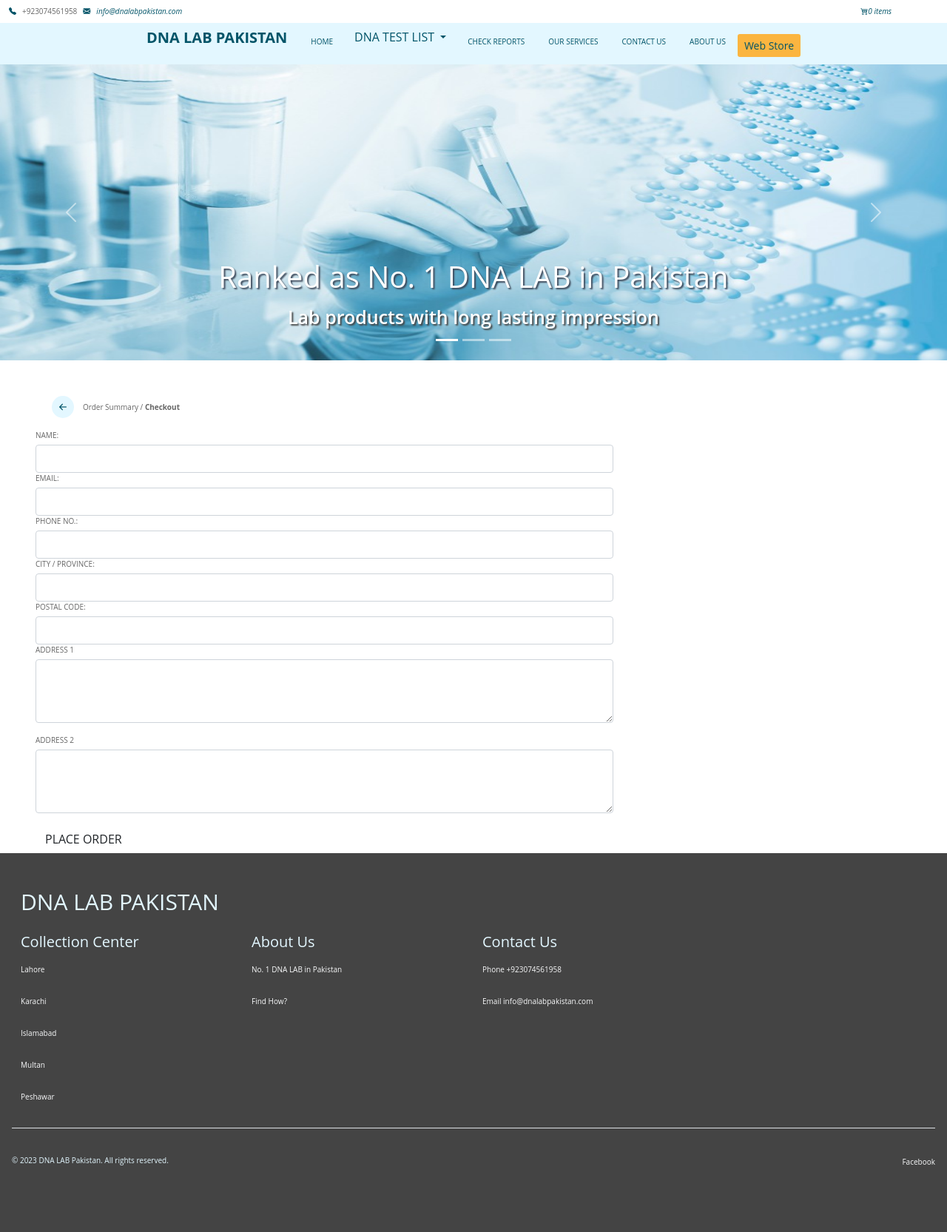
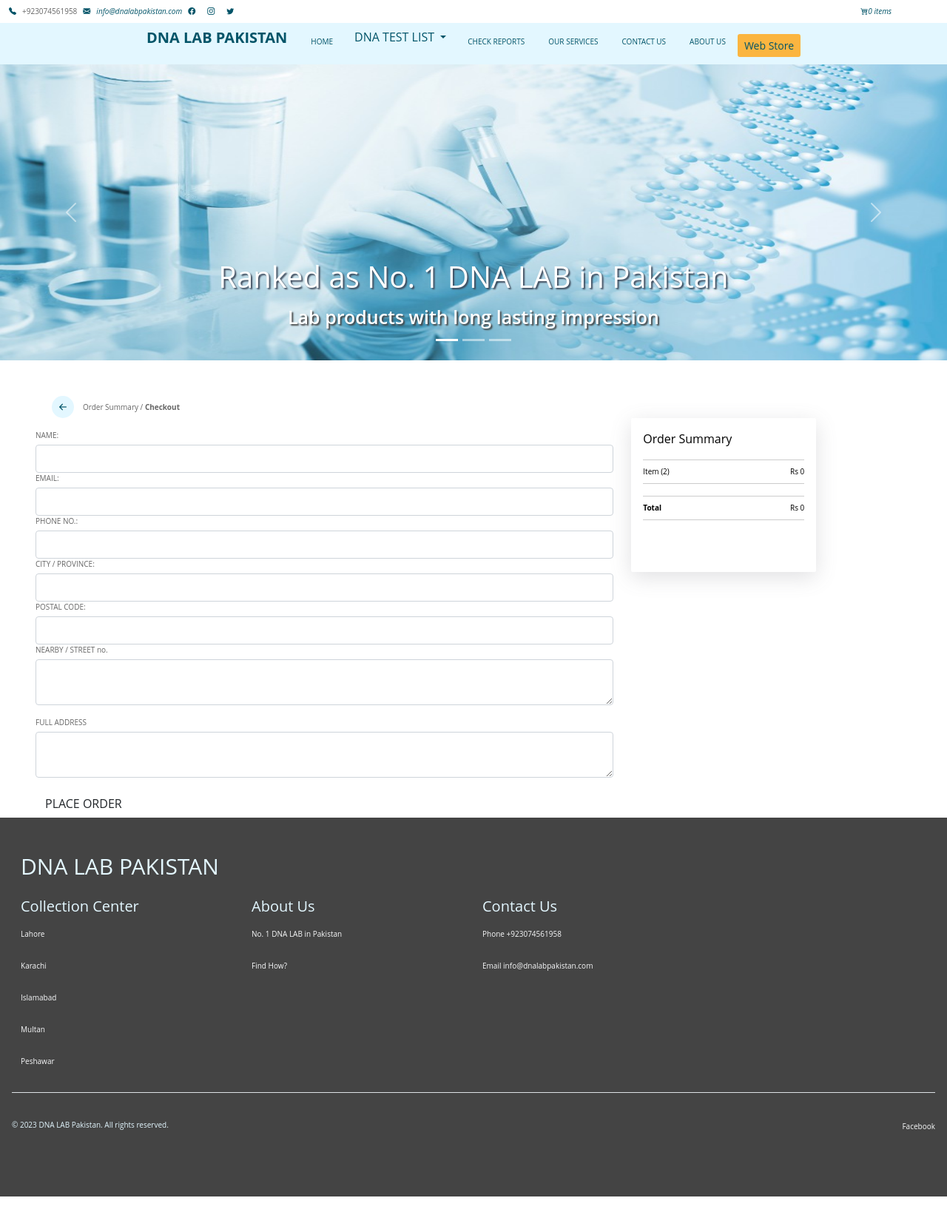
Before and after one commit to Junaidiqbal35/DNA, a Django app: page /order/ in a window 1280 px wide. Shown: the whole page at 74% size. After the commit the page ends 1617 px from the top, so only its background shows below. Run offline with Django 4.2, Linux system fonts and the light colour scheme; data comes from the database, SQL or seed files in the repository; both versions use the stored data as it was after the commit; some libraries are stand-ins or nearby versions.

Commit message:
changesss

```diff
--- a/templates/cart/cart_detail.html
+++ b/templates/cart/cart_detail.html
@@ -71,7 +71,7 @@
         </div>
 
         <div class="summary-total mt-2">
-          <div class="total-title">total</div>
+          <div class="total-title">Total</div>
           <div class="total-value final-value" id="basket-total"> {{ cart.get_total_price | intcomma }} </div>
         </div>
         <div class="summary-checkout">
--- a/templates/cart/order_checkout.html
+++ b/templates/cart/order_checkout.html
@@ -8,10 +8,10 @@
 {% block content %}
 
 <div class="container">
-    <div class="col-md-12">
+    <div class="col-12">
 
         <div class="row mt-5" id="pheading">
-            <a href="#" id="back"><i class="bi bi-arrow-left-short"></i></a>
+            <a href="{% url 'service'  %}" id="back"><i class="bi bi-arrow-left-short"></i></a>
             <p class="mt-2">Order Summary / <b>Checkout</b> </p>
         </div>
     </div>
@@ -19,7 +19,7 @@
 <form action="." method="post">
     {% csrf_token %}
         <div class="row px-5">
-            <div class="col-md-8">
+            <div class="col-md-8 checkout_form">
                 <div class="form-group my-3">
                     <label for="usr">NAME:</label>
                     <input type="text" name="name" class="form-control formborder" id="usr">
@@ -42,14 +42,32 @@
                 <input name="postal" type="number" class="form-control formborder" id="postal">
             </div>
             <div class="form-group my-3">
-                <label for="comment">ADDRESS 1</label>
-                <textarea name="message" class="form-control formborder" rows="3" id="comment"></textarea>
+                <label for="comment">NEARBY / STREET no.</label>
+                <textarea name="message" class="form-control formborder" rows="2" id="comment"></textarea>
             </div>
             <div class="form-group my-3">
-                <label for="comment1">ADDRESS 2</label>
-                <textarea name="message1" class="form-control formborder" rows="3" id="comment1"></textarea>
+                <label for="comment1">FULL ADDRESS</label>
+                <textarea name="message1" class="form-control formborder" rows="2" id="comment1"></textarea>
             </div>
             <button type="submit" class="btn btn1">PLACE ORDER</button>
+            </div>
+            <div class="col-md-4">
+                <div class="summary">
+                    <div class="summary-total-items"><span class="total-items"></span>Order Summary</div>
+                    <div class="summary-subtotal">
+                      <div class="subtotal-title">Item (2)
+                      </div>
+                      <div class="subtotal-value final-value" id="basket-subtotal">{{ cart.get_total_price | intcomma }}</div>
+                    </div>
+
+                    <div class="summary-total mt-2">
+                      <div class="total-title">Total</div>
+                      <div class="total-value final-value" id="basket-total"> {{ cart.get_total_price | intcomma }} </div>
+                    </div>
+                    <div class="summary-checkout">
+                      <a class="btn checkout-cta mt-2">Continue Shopping</a>
+                    </div>
+                  </div>
             </div>
         </div>
 
--- a/templates/pages/product_detail.html
+++ b/templates/pages/product_detail.html
@@ -28,8 +28,9 @@
             <div class="col-md-4 mt-3">
                 <h6 class="mt-2">{{ product.name }}</h6>
                 <p> {% if product.discounted_price %} Rs {{ product.discounted_price|intcomma }} <del>Rs{{ product.price|intcomma }}</del> {% else %} RS {{ product.price|intcomma }} {% endif %}</p>
-                <div class=" dlink">
-                    <a href="#"><i class="px-2 bi bi-heart"></i>Add to Wishlist</a>
+                <div class="callorder col">
+                    <a href="#"><i class="px-2 bi bi-telephone-fill "></i>Call 03074561958</a>
+                    <a href="#" class="mx-3"><i class="px-2 bi bi-cart4"></i>Order Now</a>
                 </div>
                 <hr>
                 <div class="row">
--- a/templates/partials/_navbar.html
+++ b/templates/partials/_navbar.html
@@ -5,6 +5,9 @@
           <div class="col-md-11 d-flex justify-content-left align-items-center">
               <span><i class="bi bi-telephone-fill"></i><tel class="mx-2">+923074561958</tel></span>
               <span><i class="bi bi-envelope-fill"><a class="mx-2" href="#">info@dnalabpakistan.com</a></i></span>
+              <span><i class="bi bi-facebook"><a class="mx-2" href="#"></a></i></span>
+              <span><i class="bi bi-instagram"><a class="mx-2" href="#"></a></i></span>
+              <span><i class="bi bi-twitter"><a class="mx-2" href="#"></a></i></span>
           </div>
           <div class="col d-flex justify-content-right align-items-center">
             <a href="#"><i class="bi bi-cart4">0 items</i></a>
--- a/templates/webstore/cartDetail.html
+++ b/templates/webstore/cartDetail.html
@@ -26,8 +26,10 @@
             <div class="col-md-4 mt-3">
                 <h6 class="mt-2">Personal DNA Maternity Test (1M + 1C)</h6>
                 <p>RS 56,000 <del>60,000</del></p>
-                <div class=" dlink">
-                    <a href="#"><i class="px-2 bi bi-heart"></i>Add to Wishlist</a>
+                <div class="callorder">
+                    <a href="#"><i class="px-2 bi bi-telephone-fill">Call 03074561958</i></a>
+                    <h1>OR</h1>
+                    <a href="#"><i class="px-2 bi bi-cart4">Order Now</i></a>
                 </div>
                 <hr>
                 <p><b>Quantity</b></p>
```
Also changed, not shown: core/static/css/cart.css (+19 -1 lines), core/static/css/cartD.css (+12 -6 lines), static/css/cartD.css (+5 -7 lines), db.sqlite3.
